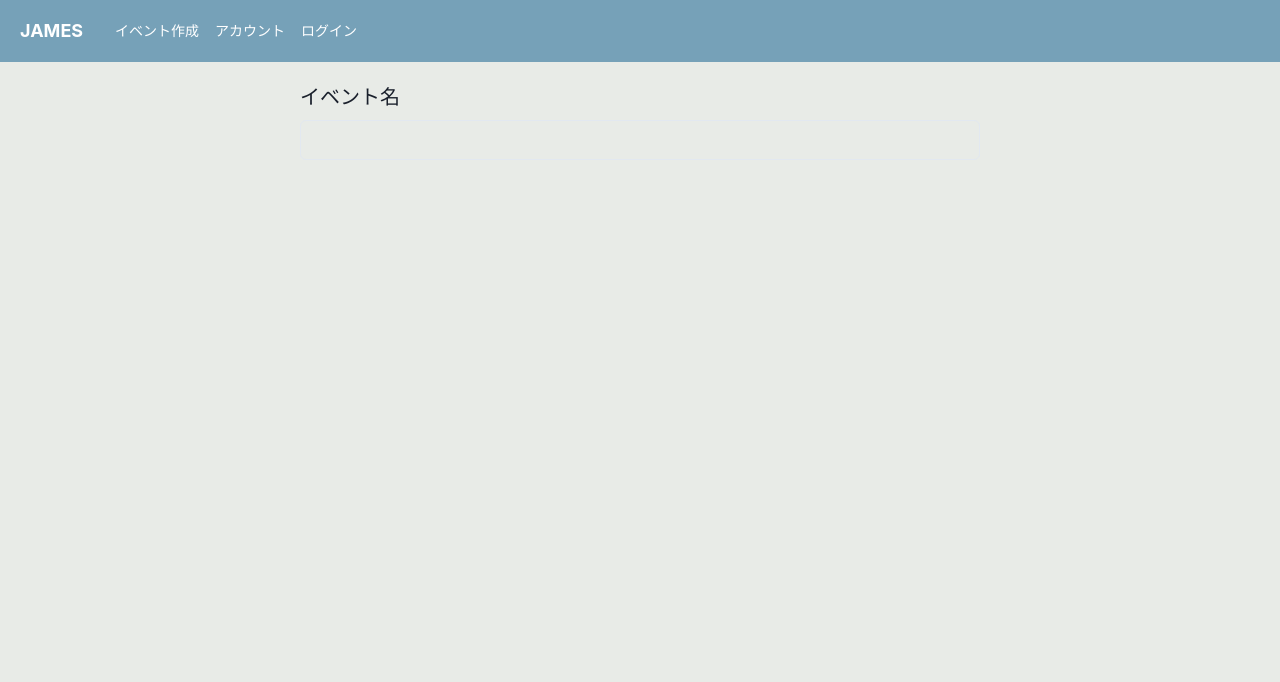
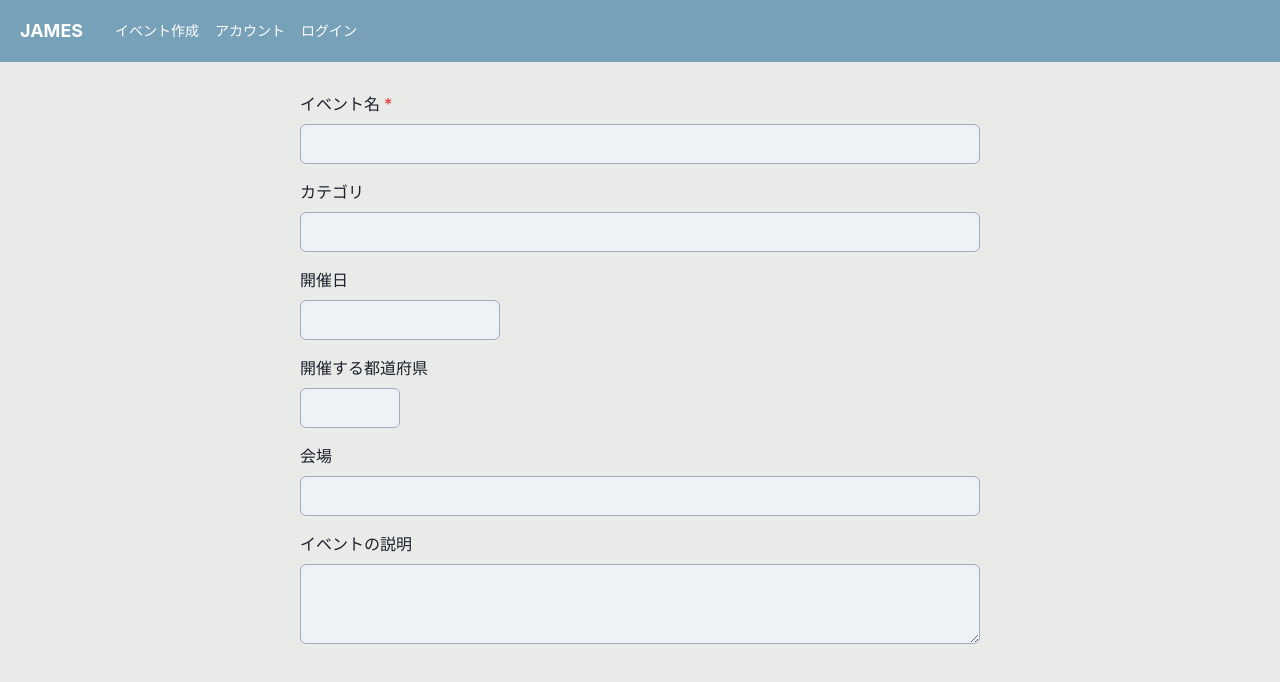
Before and after one commit to masa335/event-app-james, a React (Create React App) app in the folder frontend/: page /create in a window 1280 px wide. Shown: the top 682 px of the page. Built offline with nearby package versions, Linux system fonts and the light colour scheme.

Commit message:
update フォームのデザイン変更とステートの追加

```diff
--- a/frontend/src/components/pages/CreateEvent.tsx
+++ b/frontend/src/components/pages/CreateEvent.tsx
@@ -1,13 +1,61 @@
-import { memo, VFC } from "react";
-import { FormControl, FormLabel, Input, Center } from "@chakra-ui/react"
+import { ChangeEvent, memo, useState, VFC } from "react";
+import { FormControl, FormLabel, Input, Center, Stack, Textarea } from "@chakra-ui/react"
 
 export const CreateEvent: VFC = memo(() => {
+  const [name, setName] = useState("");
+  const [category, setCategory] = useState("");
+  const [date, setDate] = useState("");
+  const [prefecture, setPrefecture] = useState("");
+  const [venue, setVenue] = useState("");
+  const [explanation, setExplanation] = useState("");
+
+  const onChangeName = (e: ChangeEvent<HTMLInputElement>) => {
+    setName(e.target.value);
+  }
+  const onChangeCategory = (e: ChangeEvent<HTMLInputElement>) => {
+    setCategory(e.target.value);
+  }
+  const onChangeDate = (e: ChangeEvent<HTMLInputElement>) => {
+    setDate(e.target.value);
+  }
+  const onChangePrefecture = (e: ChangeEvent<HTMLInputElement>) => {
+    setPrefecture(e.target.value);
+  }
+  const onChangeVenue = (e: ChangeEvent<HTMLInputElement>) => {
+    setVenue(e.target.value);
+  }
+  const onChangeExplanation = (e: ChangeEvent<HTMLTextAreaElement>) => {
+    setExplanation(e.target.value);
+  }
+
   return (
-    <Center mt="20px" mx={{base: "5px", md: "30px", lg: "300px"}}>
-      <FormControl>
-        <FormLabel fontSize="xl">イベント名</FormLabel>
-        <Input />
-      </FormControl>
+    <Center my="30px" mx={{base: "10px", md: "30px", lg: "300px"}}>
+      <Stack spacing={4} w="100%">
+        <FormControl isRequired>
+          <FormLabel fontSize="md">イベント名</FormLabel>
+          <Input value={name} onChange={onChangeName} border="1px" borderColor="gray.400" backgroundColor="gray.100"/>
+        </FormControl>
+        <FormControl>
+          <FormLabel fontSize="md">カテゴリ</FormLabel>
+          <Input value={category} onChange={onChangeCategory} border="1px" borderColor="gray.400" backgroundColor="gray.100"/>
+        </FormControl>
+        <FormControl>
+          <FormLabel type="date" fontSize="md">開催日</FormLabel>
+          <Input value={date} onChange={onChangeDate} border="1px" w="200px" borderColor="gray.400" backgroundColor="gray.100"/>
+        </FormControl>
+        <FormControl>
+          <FormLabel fontSize="md">開催する都道府県</FormLabel>
+          <Input value={prefecture} onChange={onChangePrefecture} w="100px" border="1px" borderColor="gray.400" backgroundColor="gray.100"/>
+        </FormControl>
+        <FormControl>
+          <FormLabel fontSize="md">会場</FormLabel>
+          <Input value={venue} onChange={onChangeVenue} border="1px" borderColor="gray.400" backgroundColor="gray.100"/>
+        </FormControl>
+        <FormControl>
+          <FormLabel fontSize="md">イベントの説明</FormLabel>
+          <Textarea value={explanation} onChange={onChangeExplanation} border="1px" borderColor="gray.400" backgroundColor="gray.100"/>
+        </FormControl>
+      </Stack>
     </Center>
 
   );
```
